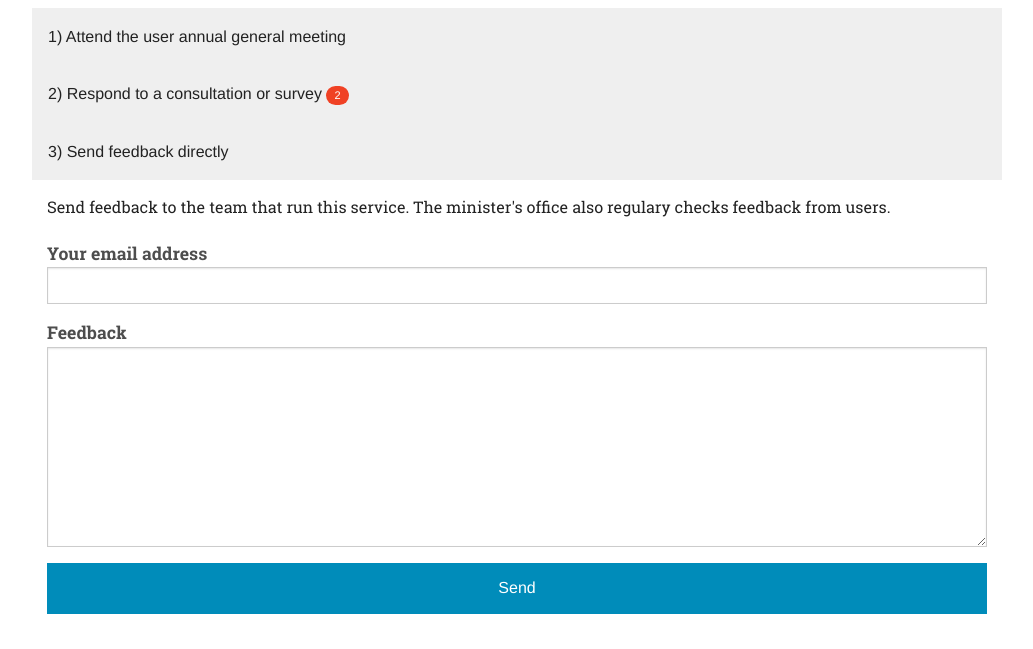
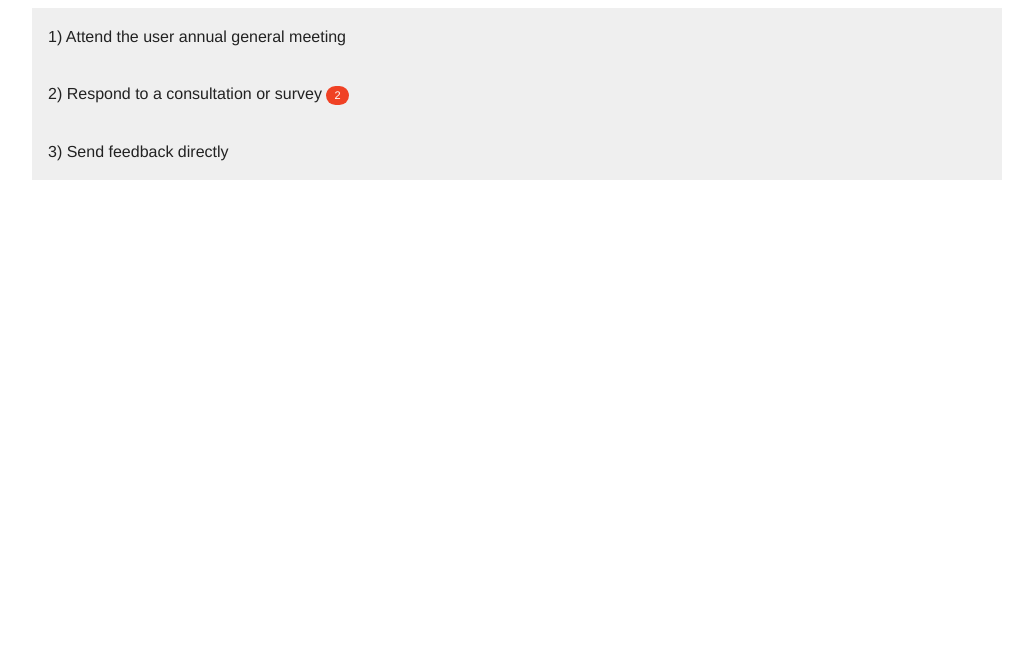
Before and after one commit to sausages-of-the-future/www, a Flask app: template www/templates/default_complain.html in a window 1280 px wide. Shown: the part 162-811 px from the top of the page, without its empty margins (123-1156 px from the left). After the commit the page ends 342 px from the top, so only its background shows below. Run offline with Flask 2, Linux system fonts and the light colour scheme; the template is opened without the code that fills it: values that come from a table or form of the project are taken from there, most other values are stand-ins (such as "Sample title", 1, 10 or a date in 2020); some libraries are stand-ins or nearby versions.

Commit message:
feedback page

```diff
--- a/www/templates/default_complain.html
+++ b/www/templates/default_complain.html
@@ -45,7 +45,7 @@
           </li>
           <li class="accordion-navigation">
             <a href="#panel_contact">3) Send feedback directly</a>
-            <div id="panel_contact" class="content active">
+            <div id="panel_contact" class="content">
               <p>
                 Send feedback to the team that run this service. The
                 minister's office also regulary checks feedback from users.
```
